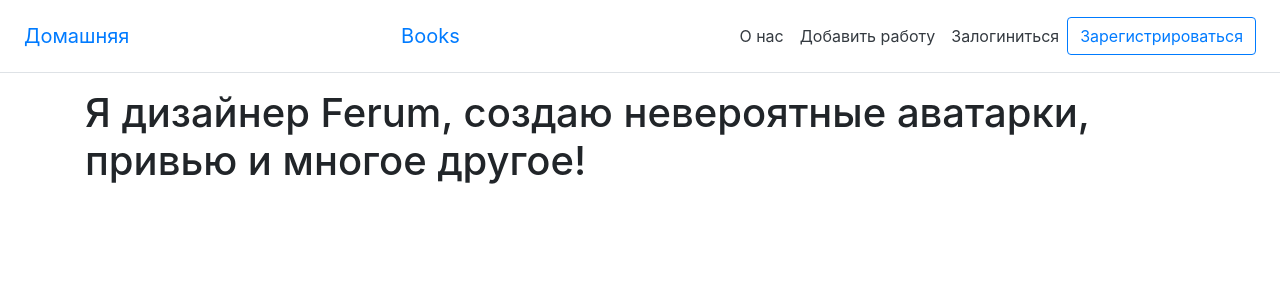
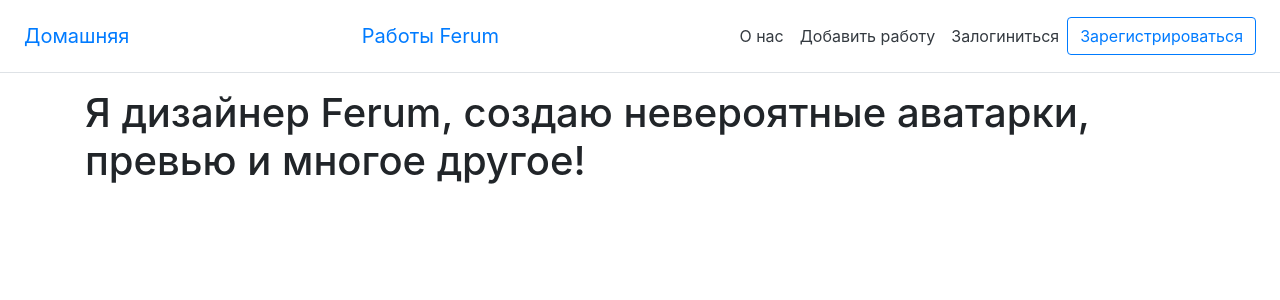
Before and after one commit to gooodh/Books_docker_compose, a Django app: page /about/ in a window 1280 px wide. Shown: the top 300 px of the page. Run offline with Django 4.2, Linux system fonts and the light colour scheme; parts of the project's set-up code (start-up, migrations or seed data) failed here and were passed over.

Commit message:
refactoring code

```diff
--- a/templates/_base.html
+++ b/templates/_base.html
@@ -18,7 +18,7 @@ mb-3 bg-white border-bottom shadow-sm">
 <a href="{% url 'home' %}" class="navbar-brand my-0 mr-md-auto
 font-weight-normal">Домашняя</a>
 <a href="{% url 'book_list' %}" class="navbar-brand my-0 mr-md-auto
-font-weight-normal">Books</a>
+font-weight-normal">Работы Ferum</a>
 
 
 <a class="p-2 text-dark" href="{% url 'about' %}">О нас</a>
--- a/templates/about.html
+++ b/templates/about.html
@@ -1,5 +1,5 @@
 {% extends '_base.html' %}
 {% block title %}О нас{% endblock title %}
 {% block content %}
-<h1>Я дизайнер Ferum, создаю невероятные аватарки, привью и многое другое!</h1>
+<h1>Я дизайнер Ferum, создаю невероятные аватарки, превью и многое другое!</h1>
 {% endblock content %}
--- a/templates/books/book_detail.html
+++ b/templates/books/book_detail.html
@@ -3,7 +3,9 @@
 {% block content %}
 <div class="book-detail">
 <h2><a href="">{{ book.title }}</a></h2>
+{% if book.cover %}
 <img class="bookcover" src="{{ book.cover.url}}" alt="{{ book.title }}">
+{% endif %}
 <p>Author: {{ book.author }}</p>
 <p>Price: {{ book.price }}</p>
 <div>
--- a/templates/books/book_list.html
+++ b/templates/books/book_list.html
@@ -4,7 +4,9 @@
 <h1>Работы Ferum</h1>
 {% for book in book_list %}
 <div>
+    {% if book.cover %}
     <img class="bookcover" src="{{ book.cover.url}}" width="300px" alt="{{ book.title }}">
+    {% endif %}
     <h3><a href="{{ book.get_absolute_url }}">{{ book.title }}</a></h3>
     <p>Author: {{ book.author }}</p>
     <p>Price: $ {{ book.price }}</p>
--- a/templates/home.html
+++ b/templates/home.html
@@ -2,7 +2,7 @@
 {% load static %}
 {% block title %}Home{% endblock title %}
 {% block content %}
-    <h1>Homepage</h1>
+    <h1>Ferum</h1>
     <form class="form-inline mt-2 mt-md-0" action="{% url 'search_results' %}"
         method="get">
         <input name="q" class="form-control mr-sm-2" type="text"
```
Also changed, not shown: books/views.py (+8 -6 lines), config/urls.py (+0 -8 lines), templates/books/create.html (+6 -1 lines), 1 other file.
